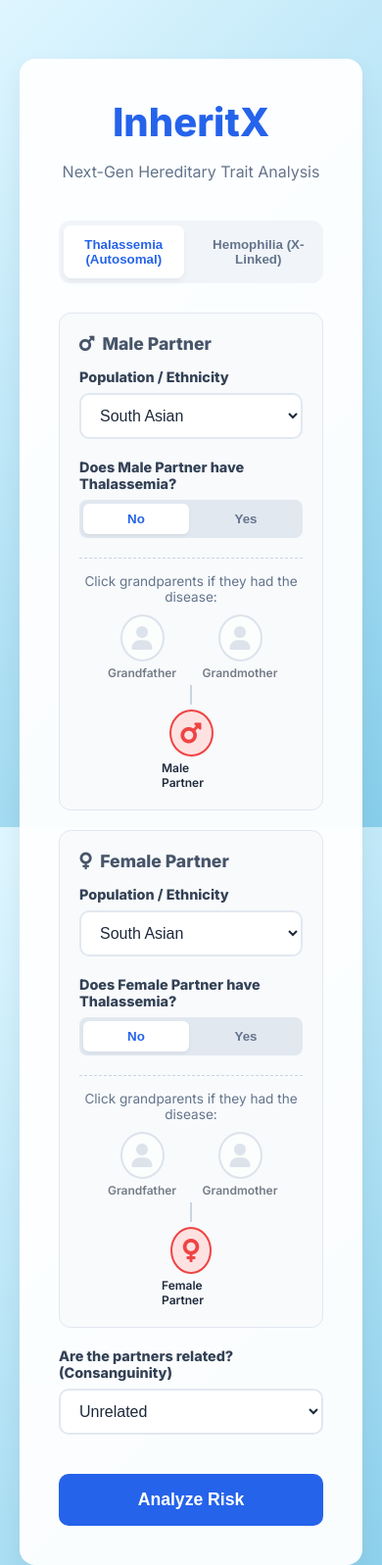
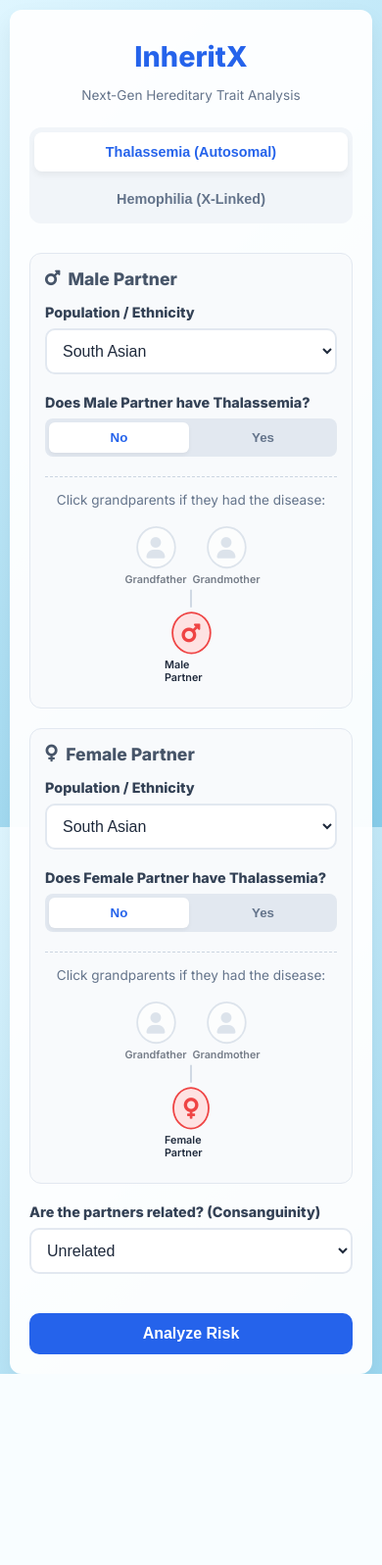
Before and after one commit to jxnki/genetic_disease_risk_predictor, a Flask app: page /calculator in a window 390 px wide. Shown: the whole page at 98% size. After the commit the page ends 1402 px from the top, so only its background shows below. Run offline with Flask 3, Linux system fonts and the light colour scheme.

Commit message:
added mobile responsiveness

```diff
--- a/static/style.css
+++ b/static/style.css
@@ -391,3 +391,73 @@ body.home-page { overflow-x: hidden; }
 .line-left, .line-right {
     display: none;
 }
+
+/* =========================================
+   MOBILE RESPONSIVENESS (Paste at bottom)
+   ========================================= */
+@media (max-width: 768px) {
+    /* 1. Fix the Main Container */
+    body {
+        padding: 10px; /* Less outer padding */
+    }
+
+    .container {
+        width: auto; /* Let it stretch */
+        max-width: 100%;
+        margin: 0;
+        padding: 20px; /* Reduce padding from 40px */
+        border-radius: 12px;
+    }
+
+    /* 2. Shrink Huge Headings */
+    h1 {
+        font-size: 1.8rem;
+        margin-top: 10px;
+    }
+
+    .subtitle {
+        font-size: 0.85rem;
+        margin-bottom: 25px;
+    }
+
+    /* 3. Make Tabs Stackable */
+    .tabs {
+        flex-direction: column; /* Stack tabs vertically on tiny screens */
+        gap: 8px;
+    }
+
+    .tab-btn {
+        width: 100%; /* Full width buttons */
+        text-align: center;
+        padding: 12px;
+        font-size: 0.9rem;
+    }
+
+    /* 4. Adjust Partner Cards */
+    .partner-card {
+        padding: 15px; /* More space for content */
+    }
+
+    /* 5. Fix the Tree Visuals (Crucial!) */
+    .generation-1 {
+        gap: 20px; /* Bring grandparents closer */
+    }
+
+    .tree-visual {
+        transform: scale(0.9); /* Slightly shrink tree to fit width */
+    }
+
+    .connectors {
+        width: 80px; /* Narrower lines */
+    }
+
+    .line-left, .line-right {
+        width: 35px; /* Adjust line lengths */
+    }
+
+    /* 6. Form Elements */
+    select, button.calc-btn {
+        font-size: 16px; /* Prevents iPhone zoom on focus */
+        padding: 12px;
+    }
+}
```
